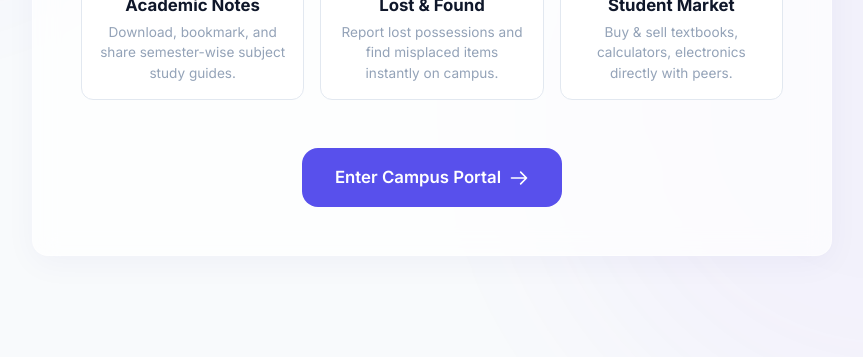
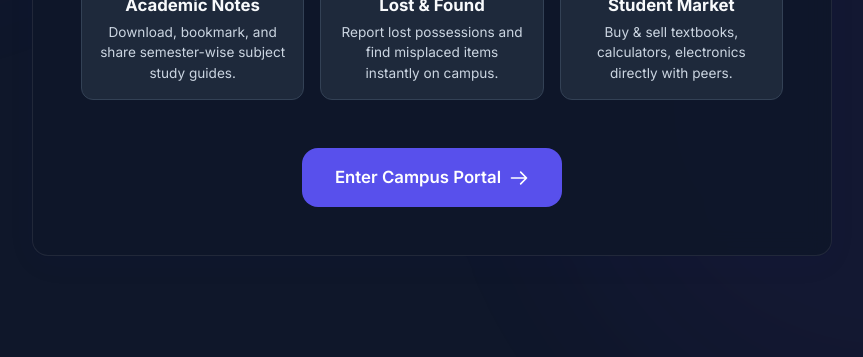
Before and after one commit to Sneha-Sheoran/CampusHub, a website: page index.html in a window 1280 px wide. Shown: the part 443-800 px from the top of the page, without its empty margins (208-1071 px from the left). Drawn offline with Linux system fonts and the light colour scheme.

```diff
--- a/Frontend/css/variables.css
+++ b/Frontend/css/variables.css
@@ -68,6 +68,22 @@
   --max-width: 1280px;
 }
 
+/* Light Theme Content Override */
+body:not(.dark-theme) {
+  --color-background: #0f172a;
+  --color-surface: #1e293b;
+  --color-surface-hover: #334155;
+  --color-card-bg: rgba(15, 23, 42, 0.9);
+
+  --color-text-primary: #f8fafc;
+  --color-text-secondary: #e2e8f0;
+  --color-text-muted: #cbd5e1;
+
+  --color-border: #334155;
+  --color-border-hover: #475569;
+  --color-glass-border: rgba(255, 255, 255, 0.08);
+}
+
 /* Dark Theme Colors Override */
 body.dark-theme {
   --color-background: #0f172a;      /* Deep Slate Dark */
```
